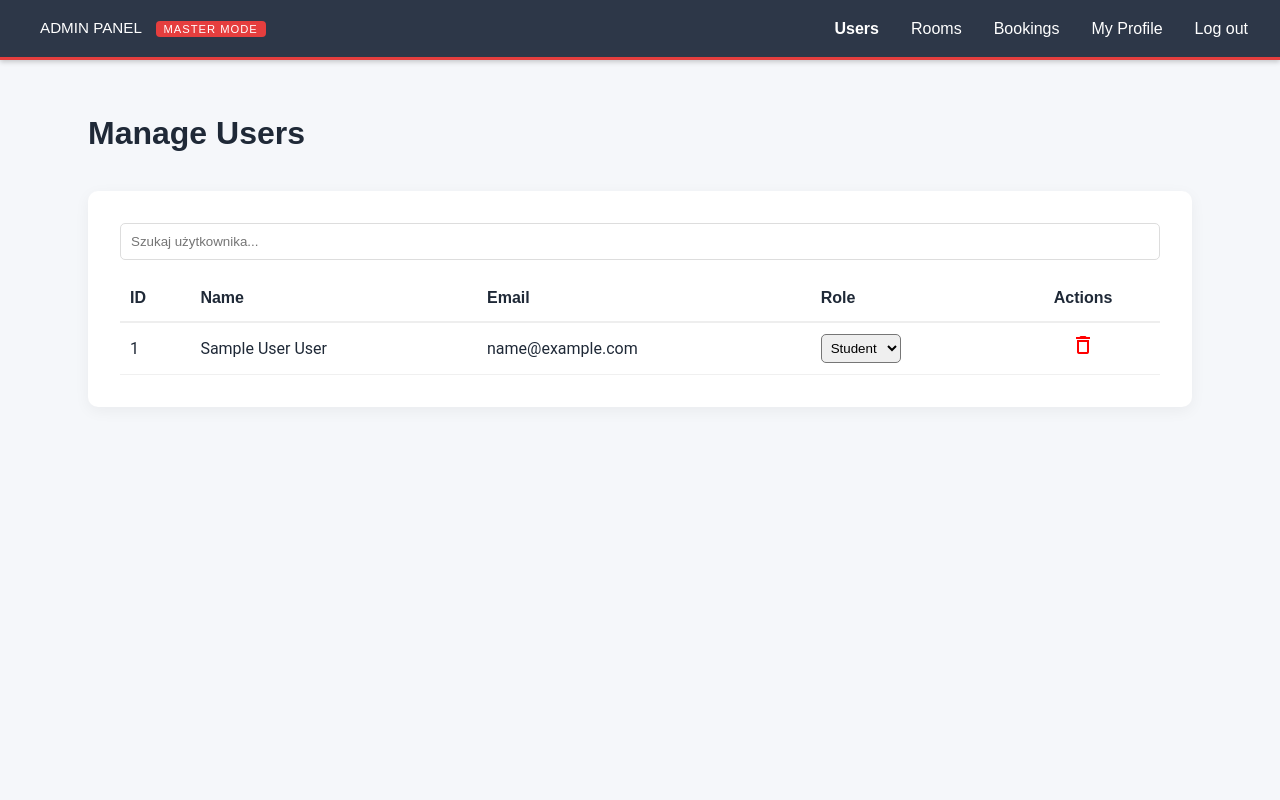
After one commit to styliana/SPOT, a PHP site: page /admin_users in a window 1280 px wide. The commit adds this page. Run offline with PHP 8.4, Linux system fonts and the light colour scheme; the visitor is signed in with stand-in values (Sample User, id 1); tables that the repository leaves empty or names only in its code hold one stand-in row (values such as "Sample post"); some libraries are stand-ins or nearby versions.

Commit message:
admin: pages added; login priveleges and views defined

```diff
--- a/Routing.php
+++ b/Routing.php
@@ -1,17 +1,19 @@
 <?php
 
+// Baza i Modele
 require_once __DIR__ . '/src/controllers/AppController.php';
 require_once __DIR__ . '/src/db/Database.php';
-
 require_once __DIR__ . '/src/models/User.php';
 require_once __DIR__ . '/src/models/Room.php';
 require_once __DIR__ . '/src/models/Booking.php';
 
+// Repozytoria
 require_once __DIR__ . '/src/repository/Repository.php';
 require_once __DIR__ . '/src/repository/UserRepository.php';
 require_once __DIR__ . '/src/repository/RoomRepository.php';
 require_once __DIR__ . '/src/repository/BookingRepository.php';
 
+// Kontrolery
 require_once __DIR__ . '/src/controllers/SecurityController.php';
 require_once __DIR__ . '/src/controllers/ReservationController.php';
 require_once __DIR__ . '/src/controllers/BookingsController.php';
@@ -19,93 +21,50 @@ require_once __DIR__ . '/src/controllers/RoomController.php';
 require_once __DIR__ . '/src/controllers/AboutController.php';
 require_once __DIR__ . '/src/controllers/ProfileController.php';
 require_once __DIR__ . '/src/controllers/UserController.php';
-
+require_once __DIR__ . '/src/controllers/AdminController.php';
 
 class Routing {
 
-    private static $routes = [
-        'GET' => [],
-        'POST' => []
-    ];
+    private static $routes = [ 'GET' => [], 'POST' => [] ];
 
-    public static function get(string $url, string $controllerAction) {
-        self::$routes['GET'][$url] = $controllerAction;
-    }
+    public static function get($url, $action) { self::$routes['GET'][$url] = $action; }
+    public static function post($url, $action) { self::$routes['POST'][$url] = $action; }
 
-    public static function post(string $url, string $controllerAction) {
-        self::$routes['POST'][$url] = $controllerAction;
-    }
-
-    public static function run(string $url) {
+    public static function run($url) {
         $method = $_SERVER['REQUEST_METHOD'];
-
         $urlParts = explode('/', $url);
         $action = ($urlParts[0] === '' && isset($urlParts[1])) ? $urlParts[1] : ($urlParts[0] ?: 'login');
-        if ($url === '' && $action === 'login') {
-            $url = 'login';
-            $urlParts = ['login'];
-        } elseif ($urlParts[0] === '' && count($urlParts) > 1) {
-            array_shift($urlParts);
-            $url = implode('/', $urlParts);
-        }
+
+        if ($url === '' && $action === 'login') { $url = 'login'; $urlParts = ['login']; }
+        elseif ($urlParts[0] === '' && count($urlParts) > 1) { array_shift($urlParts); $url = implode('/', $urlParts); }
 
         foreach (self::$routes[$method] as $route => $controllerAction) {
             $routeParts = explode('/', $route);
+            if (strpos($controllerAction, '@') === false) continue;
 
-            if (strpos($controllerAction, '@') === false) {
-                 error_log("Invalid route definition: $controllerAction. Missing '@'.");
-                 continue;
-            }
             $controllerName = explode('@', $controllerAction)[0];
             $methodName = explode('@', $controllerAction)[1];
 
-            if (count($urlParts) !== count($routeParts)) {
-                continue;
-            }
+            if (count($urlParts) !== count($routeParts)) continue;
 
             $match = true;
             $params = [];
             for ($i = 0; $i < count($routeParts); $i++) {
-                if (!isset($routeParts[$i]) || !isset($urlParts[$i])) {
-                     $match = false;
-                     break;
-                }
-
-                if ($routeParts[$i] !== '' && $routeParts[$i][0] === '{' && $routeParts[$i][strlen($routeParts[$i]) - 1] === '}') {
-                    $paramName = trim($routeParts[$i], '{}');
-                    $params[$paramName] = $urlParts[$i];
-                } elseif ($routeParts[$i] !== $urlParts[$i]) {
-                    $match = false;
-                    break;
-                }
+                if (!isset($routeParts[$i]) || !isset($urlParts[$i])) { $match = false; break; }
+                if ($routeParts[$i] !== '' && strpos($routeParts[$i], '{') !== false) {
+                    $params[trim($routeParts[$i], '{}')] = $urlParts[$i];
+                } elseif ($routeParts[$i] !== $urlParts[$i]) { $match = false; break; }
             }
 
             if ($match) {
-                if (!class_exists($controllerName)) {
-                     error_log("Controller class not found: $controllerName");
-                     continue;
-                }
+                if (!class_exists($controllerName)) { error_log("Class $controllerName not found"); continue; }
                 $object = new $controllerName;
-
-                if (!method_exists($object, $methodName)) {
-                     error_log("Method not found in controller $controllerName: $methodName");
-                     continue;
-                }
+                if (!method_exists($object, $methodName)) { error_log("Method $methodName not found"); continue; }
                 return call_user_func_array([$object, $methodName], array_values($params));
             }
         }
 
-        if (class_exists('AppController')) {
-            $controller = new AppController();
-            if (method_exists($controller, 'notFound')) {
-                 return $controller->notFound();
-            } else {
-                 http_response_code(404);
-                 die("404 Not Found (AppController has no notFound method)");
-            }
-        } else {
-             http_response_code(404);
-             die("404 Not Found (and AppController is missing)");
-        }
+        if (class_exists('AppController')) { (new AppController())->notFound(); }
+        else { http_response_code(404); }
     }
 }
--- a/index.php
+++ b/index.php
@@ -21,27 +21,37 @@ require 'Routing.php';
 $path = trim($_SERVER['REQUEST_URI'], '/');
 $path = parse_url($path, PHP_URL_PATH);
 
-// --- TRASY ---
+// --- TRASY PUBLICZNE ---
 Routing::get('login', 'SecurityController@login');
 Routing::post('login', 'SecurityController@login');
 Routing::get('register', 'SecurityController@register');
 Routing::post('register', 'SecurityController@register');
 Routing::get('logout', 'SecurityController@logout');
 
+// --- TRASY UŻYTKOWNIKA ---
 Routing::get('reservation', 'ReservationController@reservation');
 Routing::post('reservation', 'ReservationController@reservation');
 Routing::post('api/checkAvailability', 'ReservationController@checkAvailability');
 
 Routing::get('mybookings', 'BookingsController@mybookings');
-
 Routing::post('delete_booking', 'BookingsController@delete');
 
 Routing::get('myprofile', 'ProfileController@myprofile');
-Routing::get('about', 'AboutController@about');
-Routing::get('room/{roomId}', 'RoomController@room');
-Routing::get('users', 'UserController@users');
-
 Routing::get('edit_profile', 'ProfileController@edit');
 Routing::post('edit_profile', 'ProfileController@update');
 
+Routing::get('about', 'AboutController@about');
+Routing::get('room/{roomId}', 'RoomController@room');
+
+// TRASY ADMINA
+Routing::get('admin_users', 'AdminController@admin_users');
+Routing::get('admin_rooms', 'AdminController@admin_rooms');
+Routing::post('admin_rooms', 'AdminController@admin_rooms');
+Routing::get('admin_bookings', 'AdminController@admin_bookings');
+
+Routing::post('admin_delete_user', 'AdminController@admin_delete_user');
+Routing::post('admin_delete_room', 'AdminController@admin_delete_room');
+Routing::post('admin_delete_booking', 'AdminController@admin_delete_booking');
+Routing::post('admin_change_role', 'AdminController@admin_change_role');
+
 Routing::run($path);
--- a/public/styles/main.css
+++ b/public/styles/main.css
@@ -262,3 +262,37 @@ input[readonly] {
 .edit-profile-button .material-icons-outlined {
     font-size: 1.25rem;
 }
+
+
+
+/* --- 9. Style widoku admina --- */
+/* Styl nagłówka Admina - Ciemny Grafit/Fiolet */
+.admin-header {
+    background-color: #2d3748 !important; /* Ciemny kolor */
+    border-bottom: 3px solid #e53e3e; /* Czerwony pasek na dole */
+}
+.admin-badge {
+    background-color: #e53e3e;
+    color: white;
+    padding: 2px 8px;
+    border-radius: 4px;
+    font-size: 0.7rem;
+    margin-left: 10px;
+    text-transform: uppercase;
+    letter-spacing: 1px;
+}
+/* Styl tabeli admina */
+.admin-table-container {
+    background: white;
+    padding: 2rem;
+    border-radius: 10px;
+    box-shadow: 0 4px 15px rgba(0,0,0,0.05);
+    margin-top: 2rem;
+}
+.search-bar {
+    width: 100%;
+    padding: 10px;
+    margin-bottom: 15px;
+    border: 1px solid #ddd;
+    border-radius: 5px;
+}
--- /dev/null
+++ b/public/views/admin_users.php
@@ -0,0 +1,84 @@
+<!DOCTYPE html>
+<html lang="pl">
+<head>
+    <meta charset="UTF-8">
+    <title>Admin - Użytkownicy</title>
+    <link rel="stylesheet" type="text/css" href="/public/styles/main.css">
+    <link href="https://fonts.googleapis.com/icon?family=Material+Icons+Outlined" rel="stylesheet">
+</head>
+<body>
+    <header class="main-header admin-header">
+        <div class="nav-greeting">
+            ADMIN PANEL <span class="admin-badge">MASTER MODE</span>
+        </div>
+        <nav class="main-nav">
+             <ul>
+                 <li><a href="/admin_users" class="nav-link" style="font-weight:bold;">Users</a></li>
+                 <li><a href="/admin_rooms" class="nav-link">Rooms</a></li>
+                 <li><a href="/admin_bookings" class="nav-link">Bookings</a></li>
+                 <li><a href="/myprofile" class="nav-link">My Profile</a></li>
+                 <li><a href="/logout" class="nav-link">Log out</a></li>
+             </ul>
+        </nav>
+    </header>
+
+    <main style="padding: 3rem; max-width: 1200px; margin: 0 auto;">
+        <h2 class="page-title">Manage Users</h2>
+
+        <div class="admin-table-container">
+            <input type="text" id="searchInput" class="search-bar" placeholder="Szukaj użytkownika...">
+
+            <table style="width: 100%; border-collapse: collapse;" id="adminTable">
+                <thead>
+                    <tr style="border-bottom: 2px solid #eee;">
+                        <th style="text-align: left; padding: 10px;">ID</th>
+                        <th style="text-align: left; padding: 10px;">Name</th>
+                        <th style="text-align: left; padding: 10px;">Email</th>
+                        <th style="text-align: left; padding: 10px;">Role</th>
+                        <th style="text-align: center; padding: 10px;">Actions</th>
+                    </tr>
+                </thead>
+                <tbody>
+                    <?php foreach ($users as $u): ?>
+                    <tr style="border-bottom: 1px solid #f0f0f0;">
+                        <td style="padding: 10px;"><?= $u->getId() ?></td>
+                        <td style="padding: 10px;"><?= htmlspecialchars($u->getName() . ' ' . $u->getSurname()) ?></td>
+                        <td style="padding: 10px;"><?= htmlspecialchars($u->getEmail()) ?></td>
+                        <td style="padding: 10px;">
+                            <form action="/admin_change_role" method="POST" style="display:inline;">
+                                <input type="hidden" name="id" value="<?= $u->getId() ?>">
+                                <select name="role" onchange="this.form.submit()" style="padding: 5px; border-radius: 5px;">
+                                    <option value="student" <?= $u->getRole() == 'student' ? 'selected' : '' ?>>Student</option>
+                                    <option value="teacher" <?= $u->getRole() == 'teacher' ? 'selected' : '' ?>>Teacher</option>
+                                    <option value="admin" <?= $u->getRole() == 'admin' ? 'selected' : '' ?>>Admin</option>
+                                </select>
+                            </form>
+                        </td>
+                        <td style="padding: 10px; text-align: center;">
+                            <form action="/admin_delete_user" method="POST" onsubmit="return confirm('Usunąć?');">
+                                <input type="hidden" name="id" value="<?= $u->getId() ?>">
+                                <button type="submit" class="icon-btn delete" style="color: red; background: none; border: none; cursor: pointer;">
+                                    <span class="material-icons-outlined">delete</span>
+                                </button>
+                            </form>
+                        </td>
+                    </tr>
+                    <?php endforeach; ?>
+                </tbody>
+            </table>
+        </div>
+    </main>
+
+    <script>
+        // Proste wyszukiwanie JS
+        document.getElementById('searchInput').addEventListener('keyup', function() {
+            let filter = this.value.toLowerCase();
+            let rows = document.querySelectorAll('#adminTable tbody tr');
+            rows.forEach(row => {
+                let text = row.innerText.toLowerCase();
+                row.style.display = text.includes(filter) ? '' : 'none';
+            });
+        });
+    </script>
+</body>
+</html>
--- /dev/null
+++ b/src/controllers/AdminController.php
@@ -0,0 +1,97 @@
+<?php
+
+require_once 'AppController.php';
+require_once __DIR__ . '/../repository/UserRepository.php';
+require_once __DIR__ . '/../repository/RoomRepository.php';
+require_once __DIR__ . '/../repository/BookingRepository.php';
+
+class AdminController extends AppController {
+
+    private $userRepository;
+    private $roomRepository;
+    private $bookingRepository;
+
+    public function __construct() {
+        parent::__construct();
+        $this->userRepository = new UserRepository();
+        $this->roomRepository = new RoomRepository();
+        $this->bookingRepository = new BookingRepository();
+    }
+
+    private function checkAdmin() {
+        $this->requireLogin();
+
+        // Sprawdzamy czy user jest adminem
+        if (!isset($_SESSION['user_role']) || $_SESSION['user_role'] !== 'admin') {
+            // Jeśli nie, wyrzucamy go na stronę rezerwacji lub pokazujemy 403
+            $this->redirect('/mybookings');
+            exit();
+        }
+    }
+
+    public function admin_users() {
+        $this->checkAdmin();
+        $users = $this->userRepository->getAllUsers();
+        return $this->render('admin_users', ['users' => $users]);
+    }
+
+    public function admin_rooms() {
+        $this->checkAdmin();
+
+        if ($this->isPost()) {
+            // Dodawanie pokoju
+            $id = $_POST['id'];
+            $name = $_POST['name'];
+            $workspaces = (int)$_POST['workspaces'];
+            $type = $_POST['type'];
+            $description = $_POST['description'];
+
+            $room = new Room($id, $name, $workspaces, $type, $description);
+            $this->roomRepository->addRoom($room);
+
+            return $this->redirect('/admin_rooms');
+        }
+
+        $rooms = $this->roomRepository->getRooms();
+        return $this->render('admin_rooms', ['rooms' => $rooms]);
+    }
+
+    public function admin_bookings() {
+        $this->checkAdmin();
+        $bookings = $this->bookingRepository->getAllBookings();
+        return $this->render('admin_bookings', ['bookings' => $bookings]);
+    }
+
+    // === AKCJE USUWANIA ===
+    public function admin_delete_user() {
+        $this->checkAdmin();
+        if ($this->isPost()) {
+            $this->userRepository->deleteUser($_POST['id']);
+        }
+        $this->redirect('/admin_users');
+    }
+
+    public function admin_delete_room() {
+        $this->checkAdmin();
+        if ($this->isPost()) {
+            $this->roomRepository->deleteRoom($_POST['id']);
+        }
+        $this->redirect('/admin_rooms');
+    }
+
+    public function admin_delete_booking() {
+        $this->checkAdmin();
+        if ($this->isPost()) {
+            $this->bookingRepository->deleteBooking($_POST['id']);
+        }
+        $this->redirect('/admin_bookings');
+    }
+
+    public function admin_change_role() {
+        $this->checkAdmin();
+        if ($this->isPost()) {
+            $this->userRepository->updateUserRole($_POST['id'], $_POST['role']);
+        }
+        $this->redirect('/admin_users');
+    }
+}
--- a/src/controllers/SecurityController.php
+++ b/src/controllers/SecurityController.php
@@ -42,7 +42,13 @@ class SecurityController extends AppController {
         $_SESSION['user_email'] = $user->getEmail();
         $_SESSION['user_name'] = $user->getName();
         $_SESSION['user_surname'] = $user->getSurname();
-        $_SESSION['user_role'] = $user->getRole(); // Tu będzie np. 'student' lub 'admin'
+        $_SESSION['user_role'] = $user->getRole();
+
+        // === NOWOŚĆ: Przekierowanie zależne od roli ===
+        if ($user->getRole() === 'admin') {
+            return $this->redirect('/admin_users');
+        }
+        // ==============================================
 
         return $this->redirect('/mybookings');
     }
@@ -72,8 +78,6 @@ class SecurityController extends AppController {
              return $this->render('register', ['message' => 'Taki email jest już zajęty!']);
         }
 
-        // Tworzymy użytkownika. Domyślnie przekazujemy 'student' jako rolę.
-        // Repozytorium zamieni ten string na odpowiednie ID z tabeli roles.
         $user = new User($email, password_hash($password, PASSWORD_BCRYPT), $name, $surname, 'student');
 
         $this->userRepository->addUser($user);
--- a/src/repository/BookingRepository.php
+++ b/src/repository/BookingRepository.php
@@ -88,4 +88,37 @@ class BookingRepository extends Repository {
 
         return $stmt->fetchAll(PDO::FETCH_COLUMN);
     }
+
+    public function getAllBookings(): array {
+        $result = [];
+        // Pobieramy wszystkie rezerwacje + dane usera + dane pokoju
+        $stmt = $this->database->connect()->prepare('
+            SELECT b.*, r.name as room_name, r.type as room_type, u.email as user_email
+            FROM bookings b
+            LEFT JOIN rooms r ON b.room_id = r.id
+            LEFT JOIN users u ON b.user_id = u.id
+            ORDER BY b.date DESC, b.start_time ASC
+        ');
+        $stmt->execute();
+        $bookings = $stmt->fetchAll(PDO::FETCH_ASSOC);
+
+        foreach ($bookings as $booking) {
+            // Mały hack: przekazujemy email usera w nazwie pokoju, żeby widzieć kto zarezerwował
+            // w prostym modelu Booking. W idealnym świecie rozbudowalibyśmy model Booking.
+            $roomDisplay = ($booking['room_name'] ?? 'Unknown') . ' (' . ($booking['user_email'] ?? 'Unknown') . ')';
+
+            $result[] = new Booking(
+                $booking['id'],
+                $booking['user_id'],
+                $booking['room_id'],
+                $roomDisplay, // Tutaj wrzucamy info o pokoju I userze
+                $booking['room_type'] ?? 'Inne',
+                $booking['date'],
+                $booking['start_time'],
+                $booking['end_time'],
+                $booking['status']
+            );
+        }
+        return $result;
+    }
 }
--- a/src/repository/RoomRepository.php
+++ b/src/repository/RoomRepository.php
@@ -26,4 +26,43 @@ class RoomRepository extends Repository {
             $room['description']
         );
     }
+
+    public function getRooms(): array {
+        $result = [];
+        $stmt = $this->database->connect()->prepare('SELECT * FROM rooms ORDER BY id');
+        $stmt->execute();
+        $rooms = $stmt->fetchAll(PDO::FETCH_ASSOC);
+
+        foreach ($rooms as $room) {
+            $result[] = new Room(
+                $room['id'],
+                $room['name'],
+                $room['workspaces'],
+                $room['type'],
+                $room['description']
+            );
+        }
+        return $result;
+    }
+
+    public function addRoom(Room $room): void {
+        $stmt = $this->database->connect()->prepare('
+            INSERT INTO rooms (id, name, workspaces, type, description)
+            VALUES (?, ?, ?, ?, ?)
+        ');
+        $stmt->execute([
+            $room->getId(), $room->getName(), $room->getWorkspaces(), $room->getType(), $room->getDescription()
+        ]);
+    }
+
+    public function deleteRoom(string $id): void {
+        // Najpierw usuń rezerwacje na ten pokój
+        $stmt = $this->database->connect()->prepare('DELETE FROM bookings WHERE room_id = :id');
+        $stmt->bindParam(':id', $id, PDO::PARAM_STR);
+        $stmt->execute();
+
+        $stmt = $this->database->connect()->prepare('DELETE FROM rooms WHERE id = :id');
+        $stmt->bindParam(':id', $id, PDO::PARAM_STR);
+        $stmt->execute();
+    }
 }
--- a/src/repository/UserRepository.php
+++ b/src/repository/UserRepository.php
@@ -48,13 +48,15 @@ class UserRepository extends Repository
         ]);
     }
 
-    public function getUsers(): array
+    // === NOWOŚĆ: Pobieranie wszystkich userów (dla Admina) ===
+    public function getAllUsers(): array
     {
         $result = [];
         $stmt = $this->database->connect()->prepare('
             SELECT u.*, r.name as role_name
             FROM users u
             LEFT JOIN roles r ON u.id_role = r.id
+            ORDER BY u.id ASC
         ');
         $stmt->execute();
         $users = $stmt->fetchAll(PDO::FETCH_ASSOC);
@@ -72,7 +74,35 @@ class UserRepository extends Repository
         return $result;
     }
 
-    // === NOWA METODA: Pobieranie po ID ===
+    // === NOWOŚĆ: Usuwanie usera (dla Admina) ===
+    public function deleteUser(int $id): void {
+        // Najpierw usuwamy rezerwacje użytkownika
+        $stmt = $this->database->connect()->prepare('DELETE FROM bookings WHERE user_id = :id');
+        $stmt->bindParam(':id', $id, PDO::PARAM_INT);
+        $stmt->execute();
+
+        // Potem usuwamy użytkownika
+        $stmt = $this->database->connect()->prepare('DELETE FROM users WHERE id = :id');
+        $stmt->bindParam(':id', $id, PDO::PARAM_INT);
+        $stmt->execute();
+    }
+
+    // === NOWOŚĆ: Zmiana roli (dla Admina) ===
+    public function updateUserRole(int $userId, string $newRoleName): void {
+        $stmt = $this->database->connect()->prepare('
+            UPDATE users
+            SET id_role = (SELECT id FROM roles WHERE name = :role)
+            WHERE id = :id
+        ');
+        $stmt->bindParam(':role', $newRoleName, PDO::PARAM_STR);
+        $stmt->bindParam(':id', $userId, PDO::PARAM_INT);
+        $stmt->execute();
+    }
+
+    public function getUsers(): array {
+        return $this->getAllUsers(); // Alias dla kompatybilności
+    }
+
     public function getUserById(int $id): ?User
     {
         $stmt = $this->database->connect()->prepare('
@@ -100,7 +130,6 @@ class UserRepository extends Repository
         );
     }
 
-    // === NOWA METODA: Aktualizacja danych ===
     public function updateUser(User $user): void
     {
         $stmt = $this->database->connect()->prepare('
```
Also changed, not shown: public/views/admin_bookings.php (added, +104 -0 lines), public/views/admin_rooms.php (added, +63 -0 lines), public/views/myprofile.php (+31 -4 lines).
